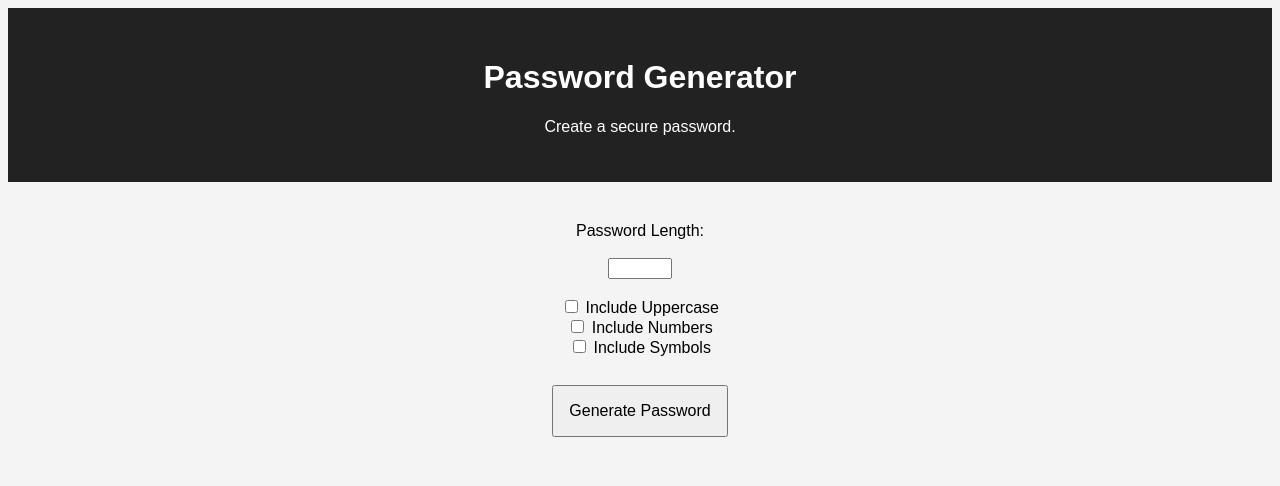
After one commit to swatcodesforfun/it-helphub, a Flask app: page /password-generator in a window 1280 px wide. The commit adds this page. Shown: the top 486 px of the page. Run offline with Flask 3, Linux system fonts and the light colour scheme.

Commit message:
Connected password generator to flask

```diff
--- a/app.py
+++ b/app.py
@@ -1,4 +1,5 @@
-from flask import Flask, render_template
+from flask import Flask, render_template, request
+from tools.password_generator import generate_password
 
 
 app = Flask(__name__)
@@ -30,7 +31,30 @@ def learn():
 
     return render_template("learn.html")
 
+@app.route("/password-generator", methods=["GET", "POST"])
+def password_generator():
 
+    password = None
+
+    if request.method == "POST":
+
+        length = int(request.form["length"])
+
+        uppercase = "uppercase" in request.form
+        numbers = "numbers" in request.form
+        symbols = "symbols" in request.form
+
+        password = generate_password(
+            length,
+            uppercase,
+            numbers,
+            symbols
+        )
+
+    return render_template(
+        "password_generator.html",
+        password=password
+    )
 
 if __name__ == "__main__":
 
--- /dev/null
+++ b/templates/password_generator.html
@@ -0,0 +1,80 @@
+<!DOCTYPE html>
+<html>
+
+<head>
+
+    <title>Password Generator</title>
+
+    <link rel="stylesheet" href="/static/css/style.css">
+
+</head>
+
+<body>
+
+<header>
+
+<h1>Password Generator</h1>
+
+<p>Create a secure password.</p>
+
+</header>
+
+
+<main>
+
+    <form method="POST">
+
+        <label>Password Length:</label>
+
+        <br><br>
+
+        <input
+            type="number"
+            name="length"
+            min="4"
+            max="100"
+            required>
+
+        <br><br>
+
+        <label>
+            <input type="checkbox" name="uppercase">
+            Include Uppercase
+        </label>
+
+        <br>
+
+        <label>
+            <input type="checkbox" name="numbers">
+            Include Numbers
+        </label>
+
+        <br>
+
+        <label>
+            <input type="checkbox" name="symbols">
+            Include Symbols
+        </label>
+
+        <br><br>
+
+        <button type="submit">
+            Generate Password
+        </button>
+
+    </form>
+
+
+    {% if password %}
+
+    <h2>Your Password</h2>
+
+    <p>{{ password }}</p>
+
+    {% endif %}
+
+</main>
+
+</body>
+
+</html>
```
Also changed, not shown: templates/tools.html (+9 -5 lines), tools/password_generator.py (+12 -44 lines).
